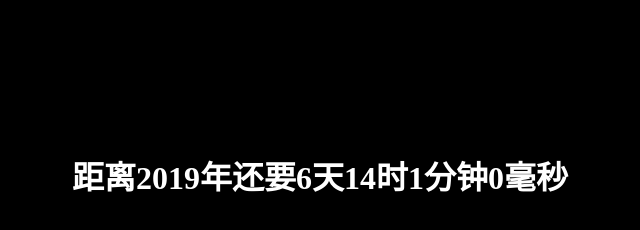
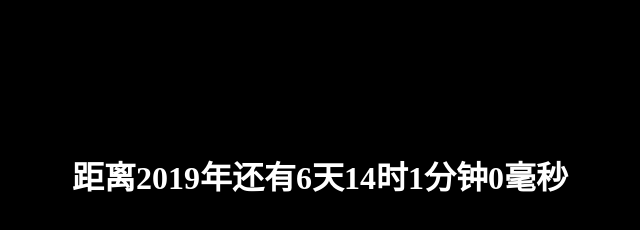
Before and after one commit to OYZQ/time, a plain HTML site: page index.html in a window 1280 px wide. Shown: the full height of the page, 320-960 px from the left. Drawn offline with Linux system fonts and the light colour scheme.

Commit message:
Update index.html

```diff
--- a/index.html
+++ b/index.html
@@ -28,7 +28,7 @@
         var m = Math.floor(t/1000/60%60);
         var s = Math.floor(t/1000%60);
         var ms = Math.floor(t%1000);
-        document.getElementById('div').innerHTML = '距离2019年还要'+d+'天'+h+'时'+m+'分钟'+ms+'毫秒';
+        document.getElementById('div').innerHTML = '距离2019年还有'+d+'天'+h+'时'+m+'分钟'+ms+'毫秒';
 
         setTimeout('cd()',1);}
 
```
